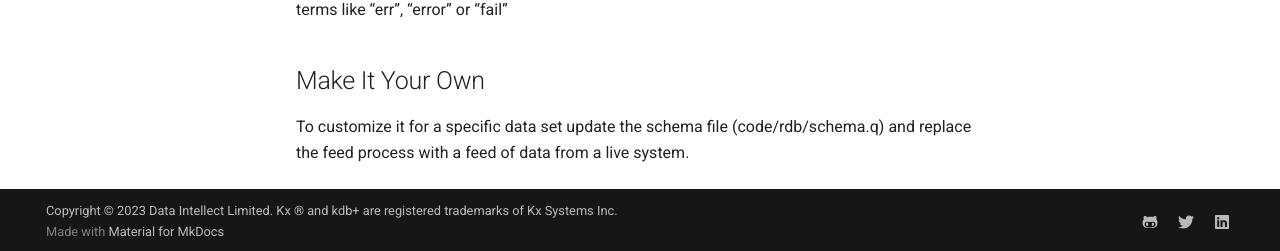
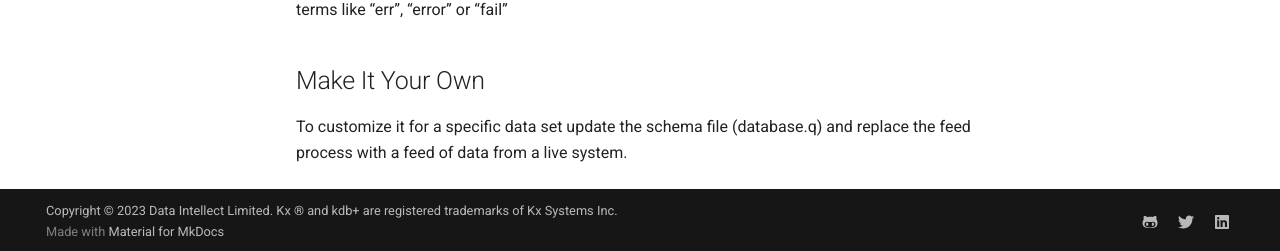
Before and after one commit to DataIntellectTech/TorQ-Amazon-FinSpace-Starter-Pack, an MkDocs documentation site: the page built from docs/gettingstarted.md, in a window 1280 px wide and 900 px high, scrolled down 4105 px. Shown: the part 646-897 px from the top of the window. Built offline with MkDocs 1.6.1 and Material for MkDocs 9.7.7, drawn with Linux system fonts in a browser that asks for light colours; comment, search, counter and statistics services are not loaded.

Commit message:
Moving rdb schema file to be similar to TorQ setup

```diff
--- a/docs/gettingstarted.md
+++ b/docs/gettingstarted.md
@@ -168,4 +168,4 @@ It is worthwhile checking the logs even for clusters that have been created and
 Make It Your Own
 ----------------
 
-To customize it for a specific data set update the schema file (code/rdb/schema.q) and replace the feed process with a feed of data from a live system.
+To customize it for a specific data set update the schema file (database.q) and replace the feed process with a feed of data from a live system.
```
Also changed, not shown: 4 other files.
